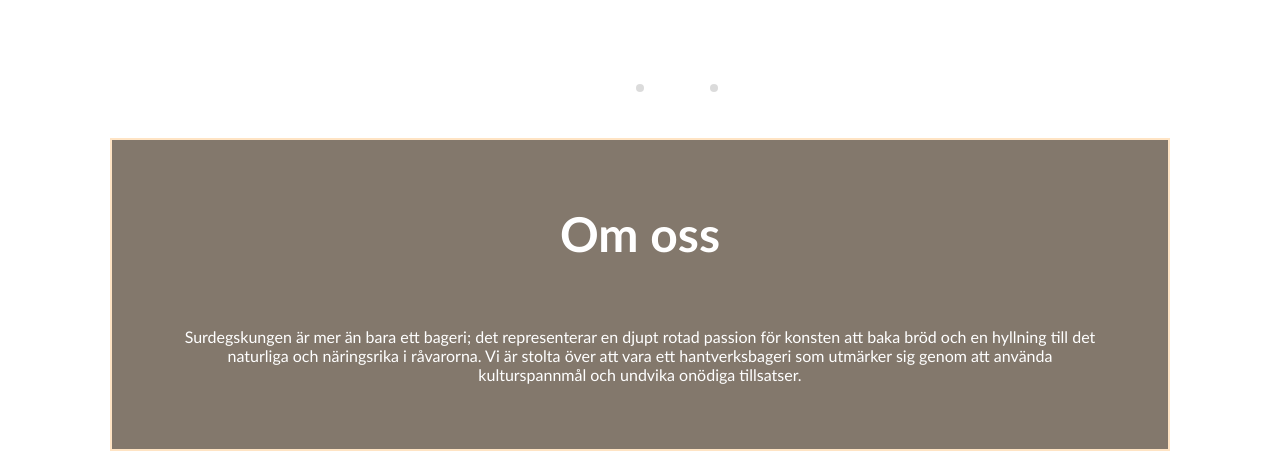
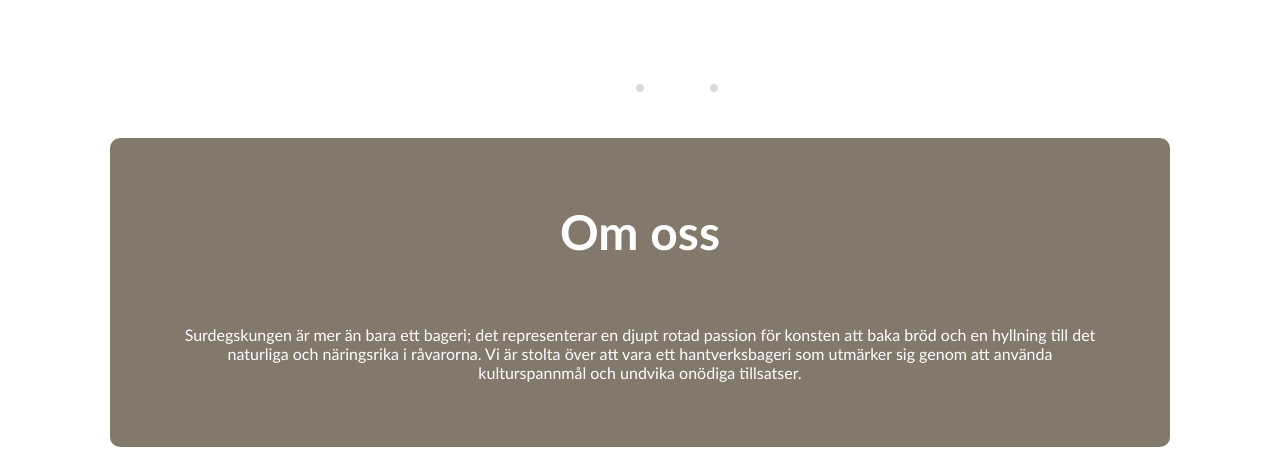
Before and after one commit to JoannaSvensson/Hemsida, a plain HTML site: page index.html in a window 1280 px wide. Shown: the part 1540-2014 px from the top of the page. Drawn offline with nearby package versions, Linux system fonts and the light colour scheme.

Commit message:
adding border radius

```diff
--- a/style.css
+++ b/style.css
@@ -41,10 +41,9 @@ nav a:hover {
     background-color: rgb(131, 120, 108);
     text-align: center;
     font-family: 'Gill Sans', 'Gill Sans MT', Calibri, 'Trebuchet MS', sans-serif;
-    border: 2px solid #000;
-    border-color: bisque;
     color: white;
     font-size: medium;
+    border-radius: 10px;
 }
 
 .custom-hem {
```
